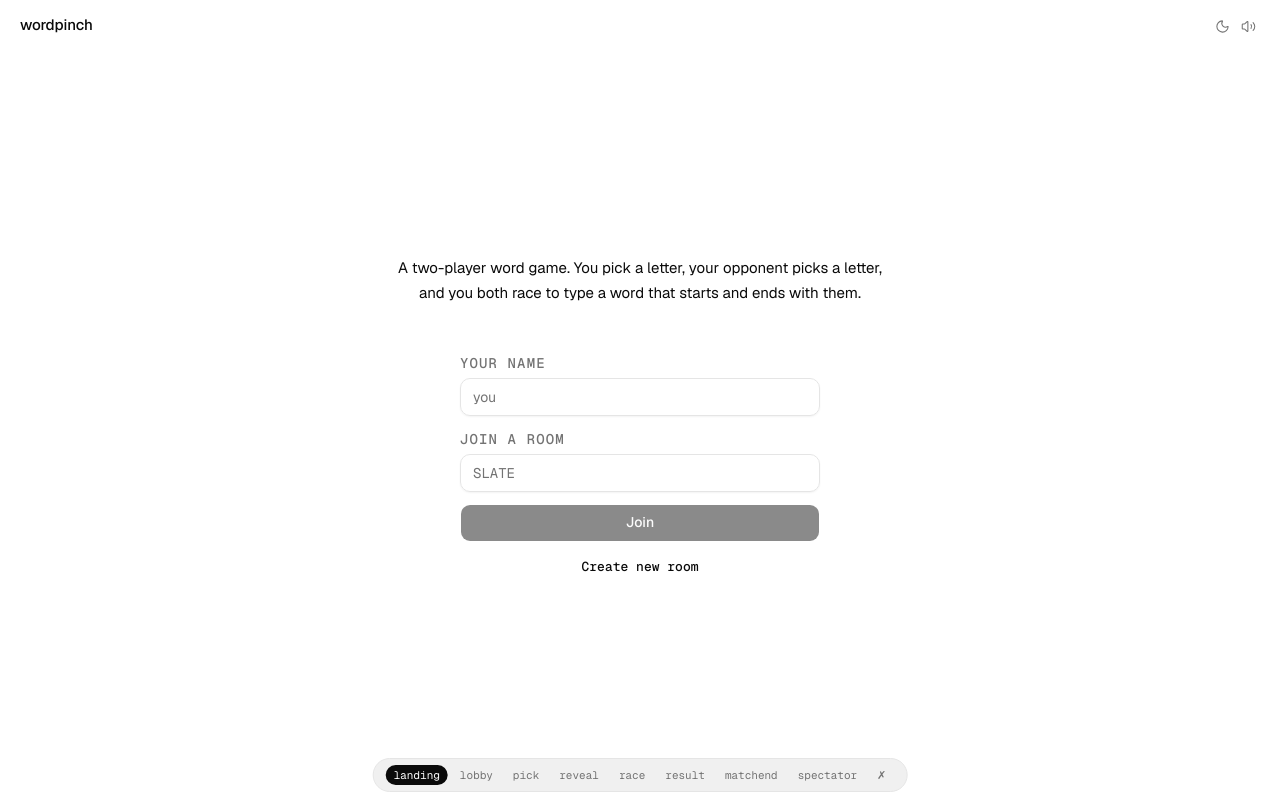
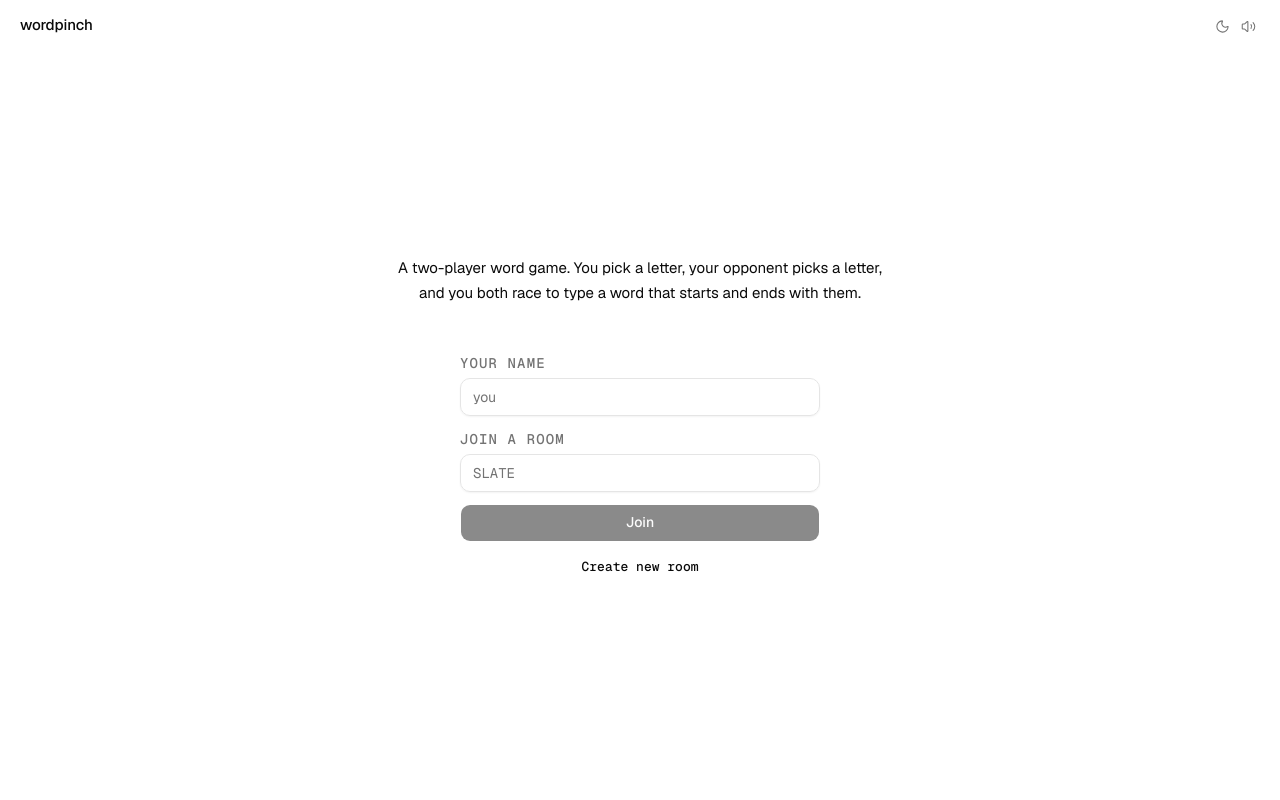
Before and after one commit to leonmathis/wordpinch, a Next.js app: page / in a window 1280 px wide. Built offline with nearby package versions, Linux system fonts and the light colour scheme.

Commit message:
refactor: remove simulateReject state and related logic from WordpinchUI and RacePhase

```diff
--- a/src/components/game/race-phase.tsx
+++ b/src/components/game/race-phase.tsx
@@ -175,10 +175,6 @@ export function RacePhase({ ctx }: { ctx: GameCtx }) {
   }, []);
 
   React.useEffect(() => {
-    if (ctx.simulateReject) triggerReject();
-  }, [ctx.simulateReject, triggerReject]);
-
-  React.useEffect(() => {
     if (inputRef.current) inputRef.current.focus();
   }, []);
 
--- a/src/components/game/wordpinch-ui.tsx
+++ b/src/components/game/wordpinch-ui.tsx
@@ -31,17 +31,6 @@ type Props = {
   showReconnect?: boolean;
 };
 
-const VALID_PHASES: GamePhase[] = [
-  "landing",
-  "lobby",
-  "pick",
-  "reveal",
-  "race",
-  "result",
-  "matchend",
-  "spectator",
-];
-
 export function WordpinchUI({
   initialPhase = "lobby",
   roomCode,
@@ -52,7 +41,6 @@ export function WordpinchUI({
   const [storedName] = useStoredString("name");
   const [muted, setMutedStored] = useStoredBool("muted");
   const [shareOpen, setShareOpen] = React.useState(false);
-  const [simulateReject, setSimulateReject] = React.useState(0);
   const [localPhase, setLocalPhase] = React.useState<GamePhase>(initialPhase);
 
   // Resolve role (host / guest / spectator) before anything else. While
@@ -179,8 +167,8 @@ export function WordpinchUI({
   );
 
   const sceneKey = React.useMemo(
-    () => `${phase}-${round}-${simulateReject}`,
-    [phase, round, simulateReject]
+    () => `${phase}-${round}`,
+    [phase, round]
   );
 
   const reconnectOpen =
@@ -229,7 +217,6 @@ export function WordpinchUI({
       closeShare,
       muted,
       toggleMute,
-      simulateReject,
       sceneKey,
       actions,
     }),
@@ -260,7 +247,6 @@ export function WordpinchUI({
       reconnectOpen,
       muted,
       toggleMute,
-      simulateReject,
       sceneKey,
       roomCode,
       openShare,
@@ -277,10 +263,7 @@ export function WordpinchUI({
 
       {/* Spectator routing: any client whose role resolved to 'spectator'
        *  sees the read-only SpectatorPhase regardless of the underlying
-       *  game phase, which switches its content based on ctx.phase. The
-       *  explicit `phase === 'spectator'` branch below is dev-only (the
-       *  phase-strip preview); in production no real room ever advances
-       *  to a phase named 'spectator'. */}
+       *  game phase, which switches its content based on ctx.phase. */}
       {role === "spectator" && phase !== "landing" ? (
         <SpectatorPhase key={sceneKey} ctx={ctx} />
       ) : (
@@ -292,7 +275,6 @@ export function WordpinchUI({
           {phase === "race" ? <RacePhase key={sceneKey} ctx={ctx} /> : null}
           {phase === "result" ? <ResultPhase key={sceneKey} ctx={ctx} /> : null}
           {phase === "matchend" ? <MatchEnd key={sceneKey} ctx={ctx} /> : null}
-          {phase === "spectator" ? <SpectatorPhase key={sceneKey} ctx={ctx} /> : null}
         </>
       )}
 
@@ -303,54 +285,6 @@ export function WordpinchUI({
           roomCode={ctx.roomCode}
         />
       ) : null}
-
-      {process.env.NODE_ENV === "development" ? (
-        <DevPhaseNav phase={phase} setPhase={setLocalPhase} setSimulateReject={setSimulateReject} />
-      ) : null}
     </div>
   );
 }
-
-function DevPhaseNav({
-  phase,
-  setPhase,
-  setSimulateReject,
-}: {
-  phase: GamePhase;
-  setPhase: (p: GamePhase) => void;
-  setSimulateReject: (n: number) => void;
-}) {
-  return (
-    <div
-      className="absolute bottom-2 left-1/2 -translate-x-1/2 z-50 flex flex-wrap gap-1 px-3 py-1.5 rounded-full font-mono pointer-events-auto"
-      style={{
-        fontSize: 11,
-        background: "color-mix(in oklch, var(--foreground) 6%, transparent)",
-        border: "1px solid var(--border)",
-      }}
-    >
-      {VALID_PHASES.map((p) => (
-        <button
-          key={p}
-          type="button"
-          onClick={() => setPhase(p)}
-          className="px-2 py-0.5 rounded-full transition-colors"
-          style={{
-            background: phase === p ? "var(--foreground)" : "transparent",
-            color: phase === p ? "var(--background)" : "var(--muted-foreground)",
-          }}
-        >
-          {p}
-        </button>
-      ))}
-      <button
-        type="button"
-        onClick={() => setSimulateReject(Math.random())}
-        className="px-2 py-0.5 rounded-full transition-colors text-muted-foreground hover:text-foreground"
-        title="Simulate rejected word (race phase)"
-      >
-        ✗
-      </button>
-    </div>
-  );
-}
--- a/src/lib/game/types.ts
+++ b/src/lib/game/types.ts
@@ -70,7 +70,6 @@ export type GameCtx = {
   closeShare: () => void;
   muted: boolean;
   toggleMute: () => void;
-  simulateReject: number;
   sceneKey: string;
   /** Server-authoritative actions. `ready` is false on landing or pre-state. */
   actions: RoomActions;
```
